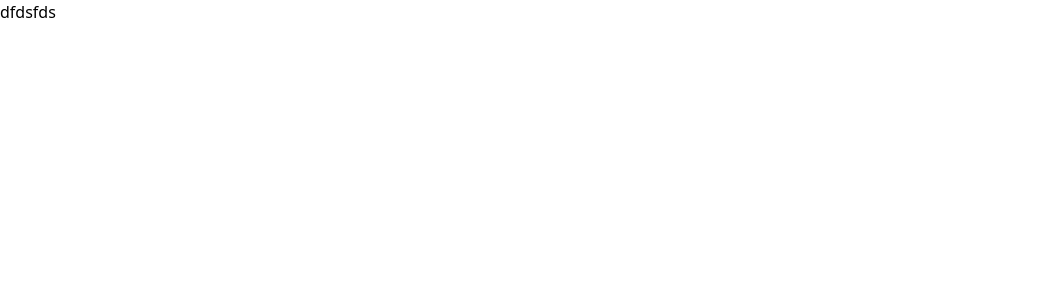
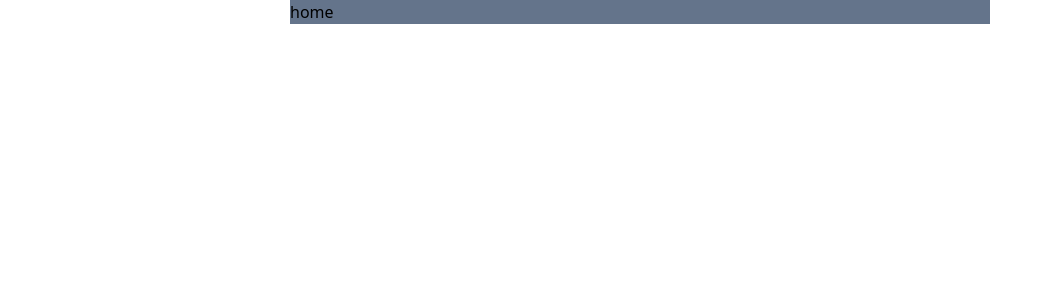
Before and after one commit to Mirabbosbek9778/Ussd_webview, a React (Vite) app: page / in a window 1280 px wide. Shown: the top 300 px of the page, without its empty margins (0-1053 px from the left). Built offline with nearby package versions, Linux system fonts and the light colour scheme.

Commit message:
router finish

```diff
--- a/src/App.jsx
+++ b/src/App.jsx
@@ -1,9 +1,12 @@
-import { BrowserRouter } from 'react-router-dom';
-import { Routes } from './routes';
+import { BrowserRouter } from "react-router-dom";
+import { Routes } from "./routes";
+import Container from "./components/Generic/container/Continer";
 const App = () => {
   return (
     <BrowserRouter>
-      <Routes />
+      <Container>
+        <Routes />
+      </Container>
     </BrowserRouter>
   );
 };
--- /dev/null
+++ b/src/components/Generic/container/Continer.jsx
@@ -0,0 +1,11 @@
+import { Fragment } from "react";
+
+export default function Container({ children }) {
+  return (
+    <Fragment>
+      <div className="max-w-[700px] min-w-[375px] mx-auto bg-slate-500">
+        {children}
+      </div>
+    </Fragment>
+  );
+}
--- a/src/pages/Home/index.jsx
+++ b/src/pages/Home/index.jsx
@@ -1,5 +1,3 @@
-import React from 'react';
-
 const index = () => {
   return <div>Home</div>;
 };
--- a/src/routes/index.jsx
+++ b/src/routes/index.jsx
@@ -1,18 +1,23 @@
-import { Outlet, useRoutes } from 'react-router-dom';
-import { mainRoutes } from './module/main';
-import { discountRoutes } from './module/discount';
-import { settingsRoutes } from './module/settings';
+import { Routes as BrowserRoutes, Route} from 'react-router-dom';
+// import { mainRoutes } from './module/main';
+// import { discountRoutes } from './module/discount';
+// import { settingsRoutes } from './module/settings';
 
-export const Routes = () =>
-  useRoutes([
-    {
-      path: '/',
-      element: (
-        <>
-          <h1>dfdsfds</h1>
-          <Outlet />
-        </>
-      ),
-      children: [...mainRoutes(), ...settingsRoutes(), ...discountRoutes()],
-    },
-  ]);
+export const Routes = () =>(
+  <BrowserRoutes>
+     <Route path='/' element={<><h1>home</h1></>} />
+     <Route path='/discount' element={<><h1>acsiyalar</h1></>} />
+     <Route path='/settings' element={<><h1>settings</h1></>} />
+
+     <Route path='/ussd' element={<><h1>usss</h1></>} />
+     <Route path='/plans' element={<><h1>plans</h1></>} />
+     <Route path='/internet' element={<><h1>internet</h1></>} />
+     <Route path='/services' element={<><h1>services</h1></>} />
+     <Route path='/sms' element={<><h1>sms</h1></>} />
+     <Route path='/call-center' element={<><h1>call-center</h1></>} />
+
+
+
+
+  </BrowserRoutes>
+)
```
